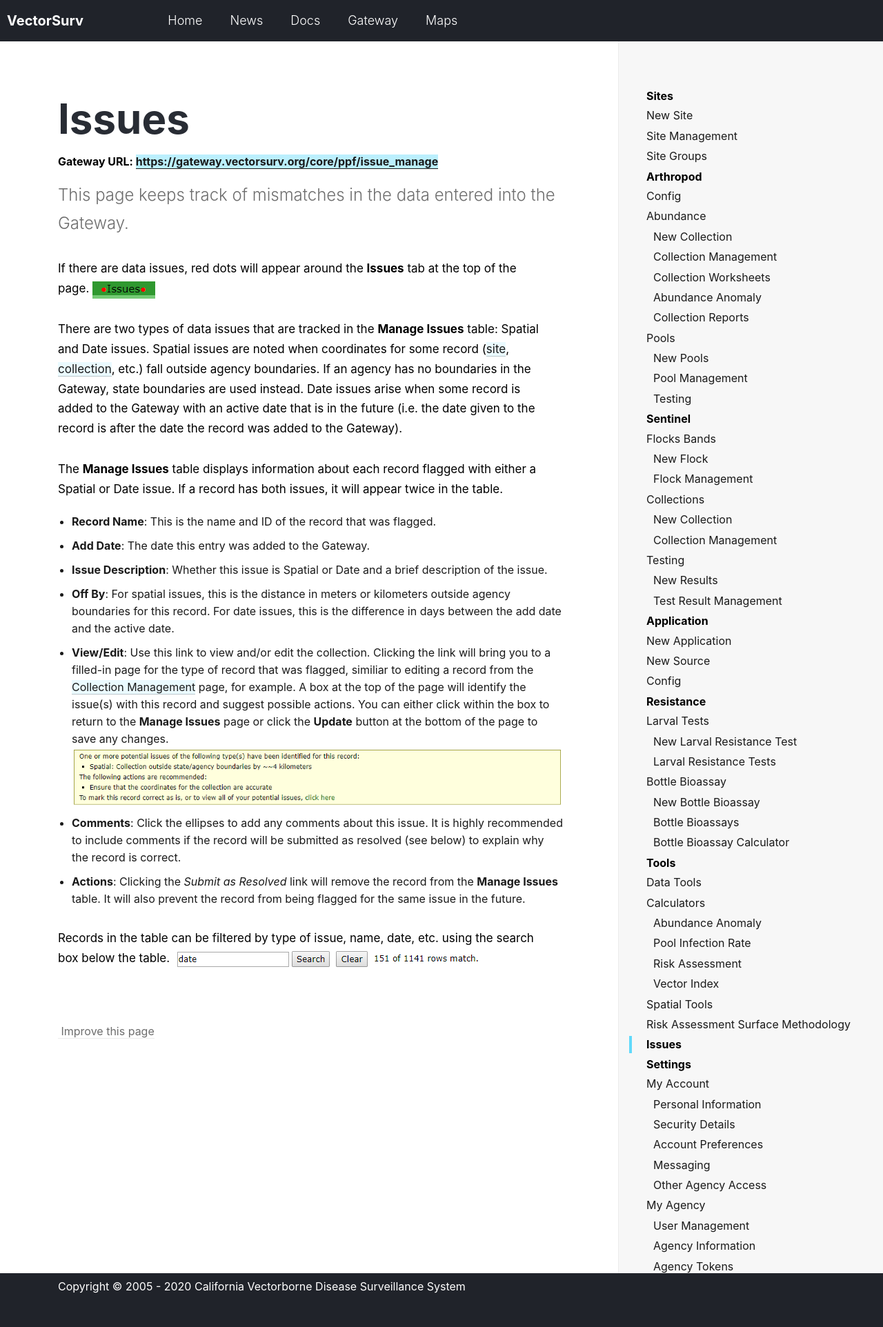
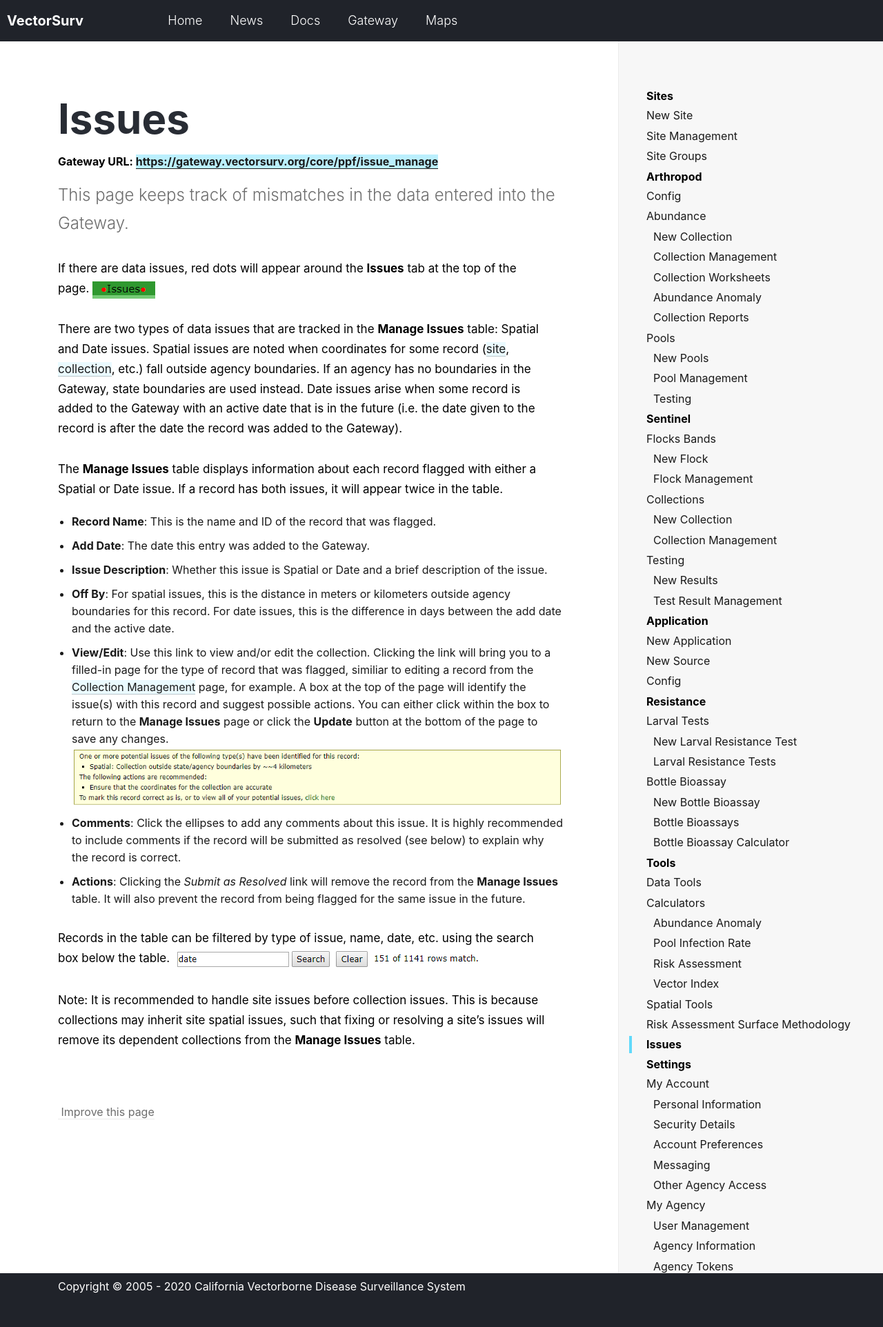
Before and after one commit to tlvaldepena/vectorsurv.org, a Jekyll site: the page built from _docs/issues.md, in a window 1280 px wide. Shown: the whole page at 69% size. Built offline with Jekyll 4.4.1, drawn with Linux system fonts in a browser that asks for light colours.

Commit message:
Update issues.md
Clarify spatial issue causality

```diff
--- a/_docs/issues.md
+++ b/_docs/issues.md
@@ -22,3 +22,5 @@ The **Manage Issues** table displays information about each record flagged with
 
 Records in the table can be filtered by type of issue, name, date, etc. using the search box below the table.
 ![Filter issues]({{ site.baseur1 }}/assets/images/docs/filter-issues.PNG)
+
+Note: It is recommended to handle site issues before collection issues. This is because collections may inherit site spatial issues, such that fixing or resolving a site's issues will remove its dependent collections from the **Manage Issues** table.
```
